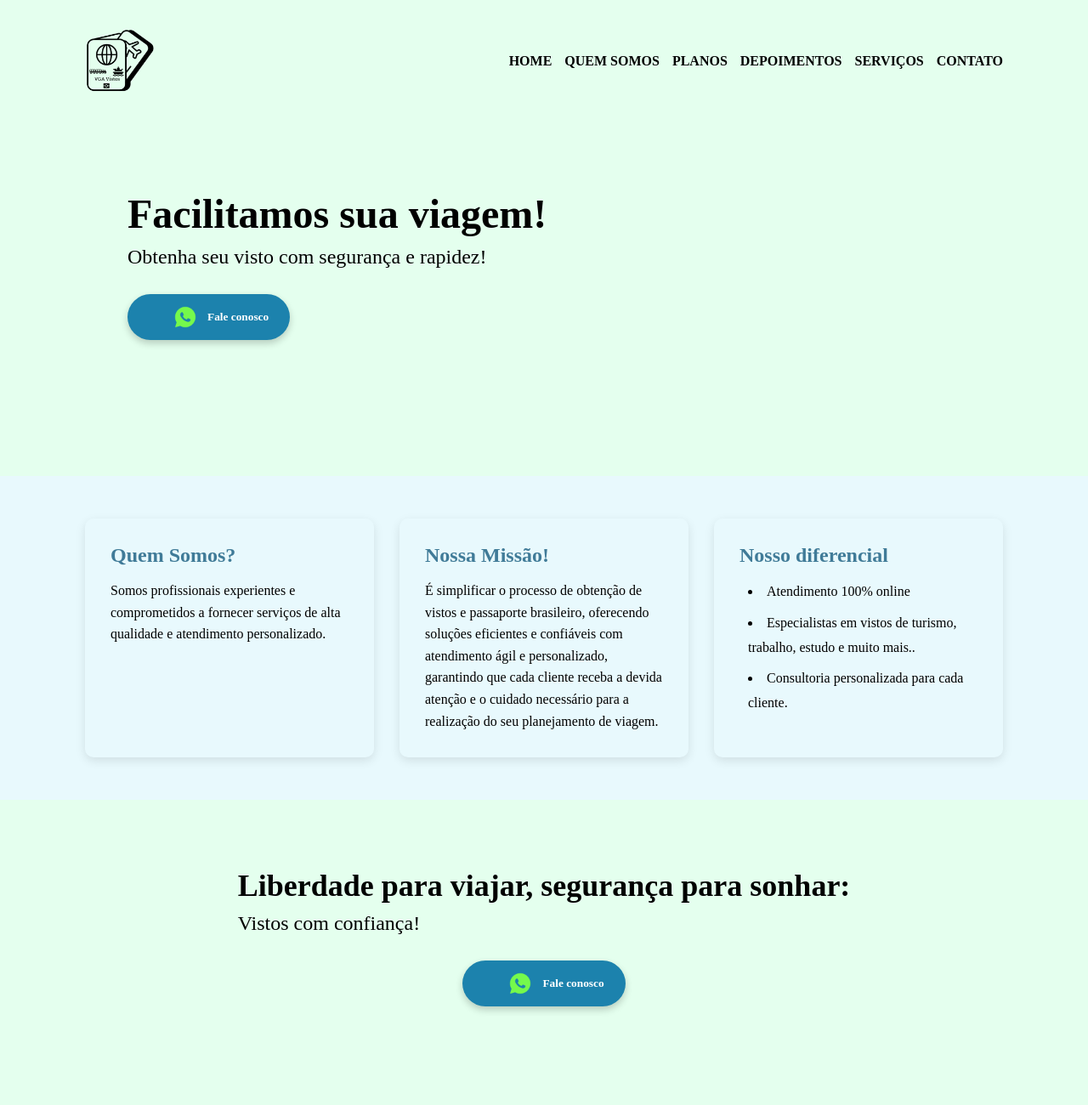
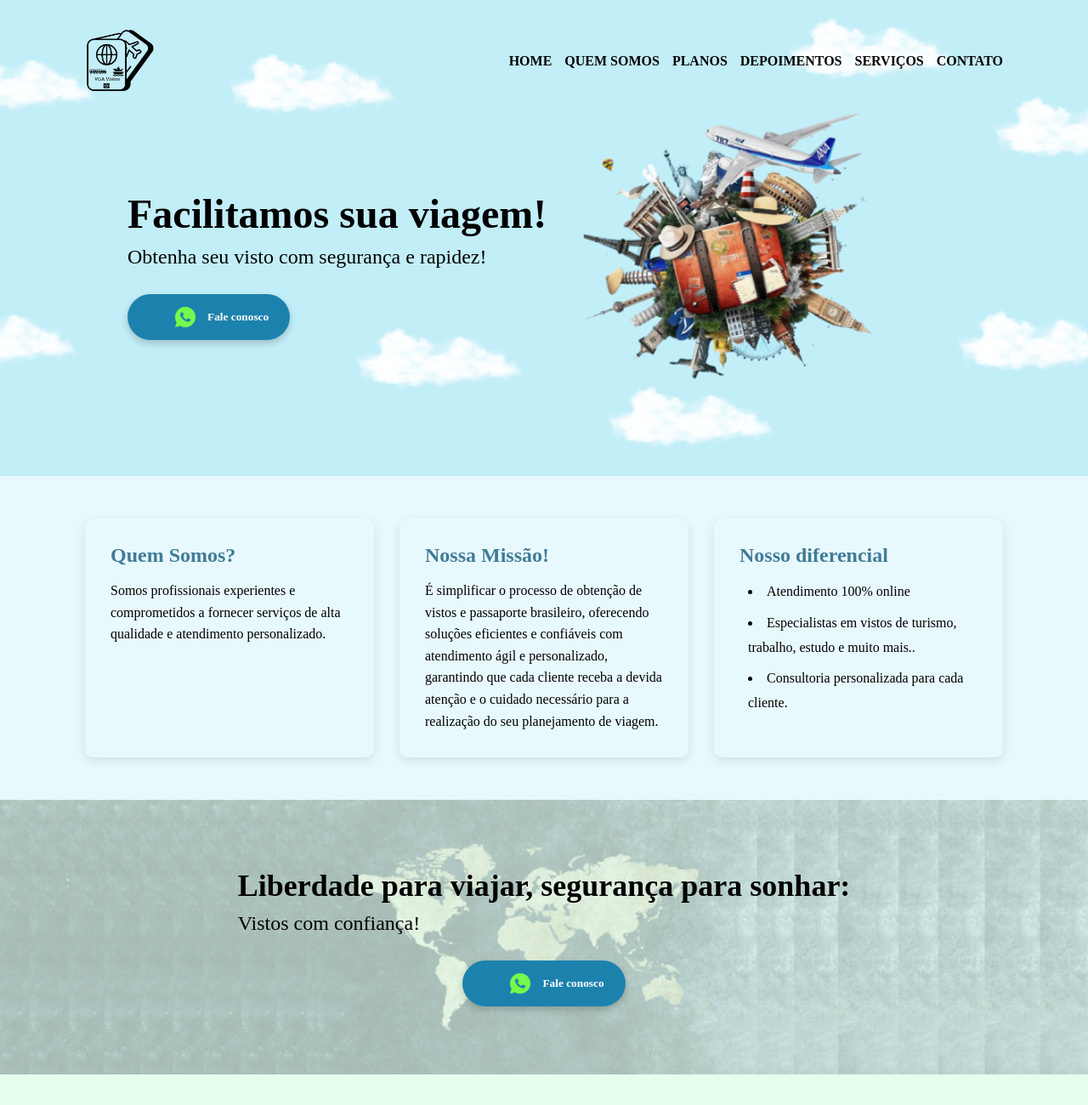
Before and after one commit to Liliansod/VGAvistos, a plain HTML site: page index.html in a window 1280 px wide. Shown: the top 1300 px of the page at 85% size. Drawn offline with nearby package versions, Linux system fonts and the light colour scheme.

Commit message:
Img atualizada

```diff
--- a/css/style.css
+++ b/css/style.css
@@ -31,7 +31,7 @@
     display: flex;
     min-height: 70vh;
     width: 100%;
-    background-image: url("img/capa_principal.png");
+    background-image: url("/img/capa_principal.png");
     background-size: cover;
     background-position: center;
     height: 550px;
@@ -161,7 +161,7 @@
     align-items: center;
     justify-content: center;
     padding: 80px 0;
-    background-image: url("img/map.png");
+    background-image: url("/img/map.png");
     background-size: cover;
     background-position: center;
     position: relative;
```
